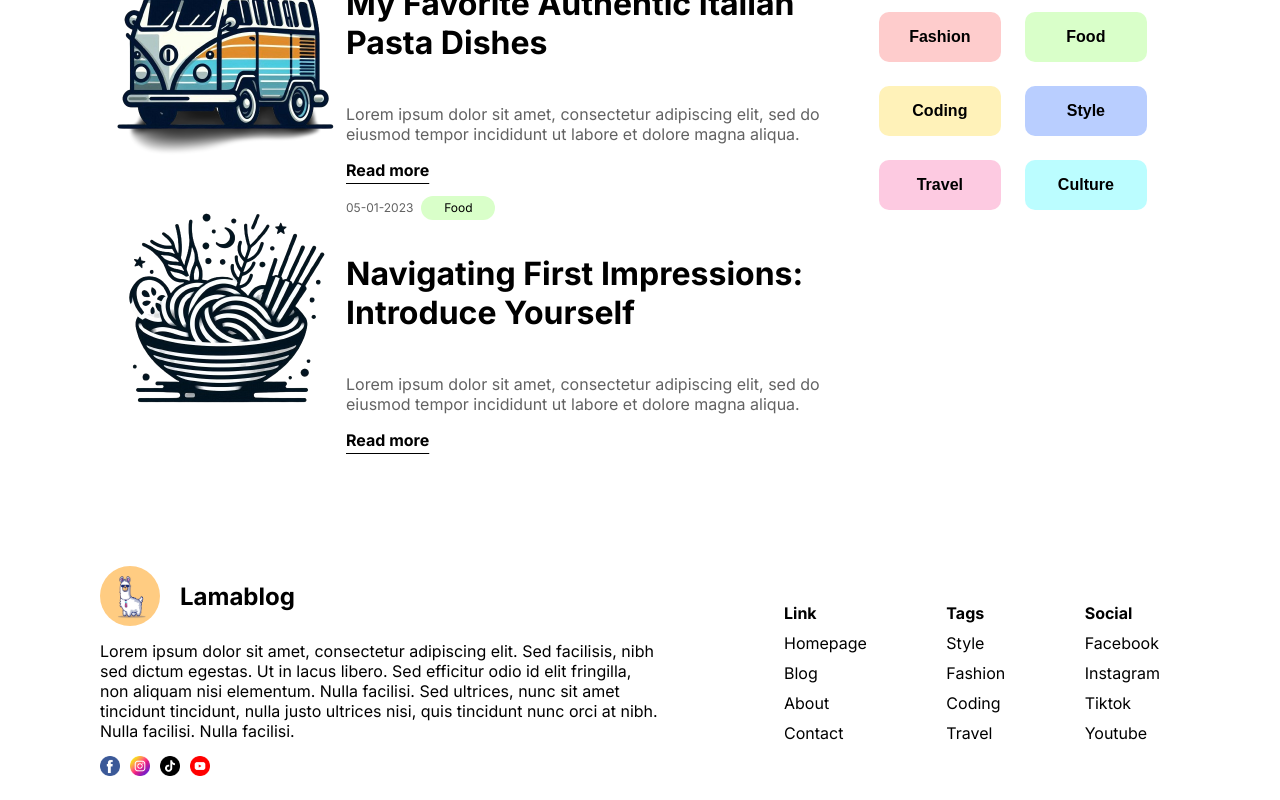
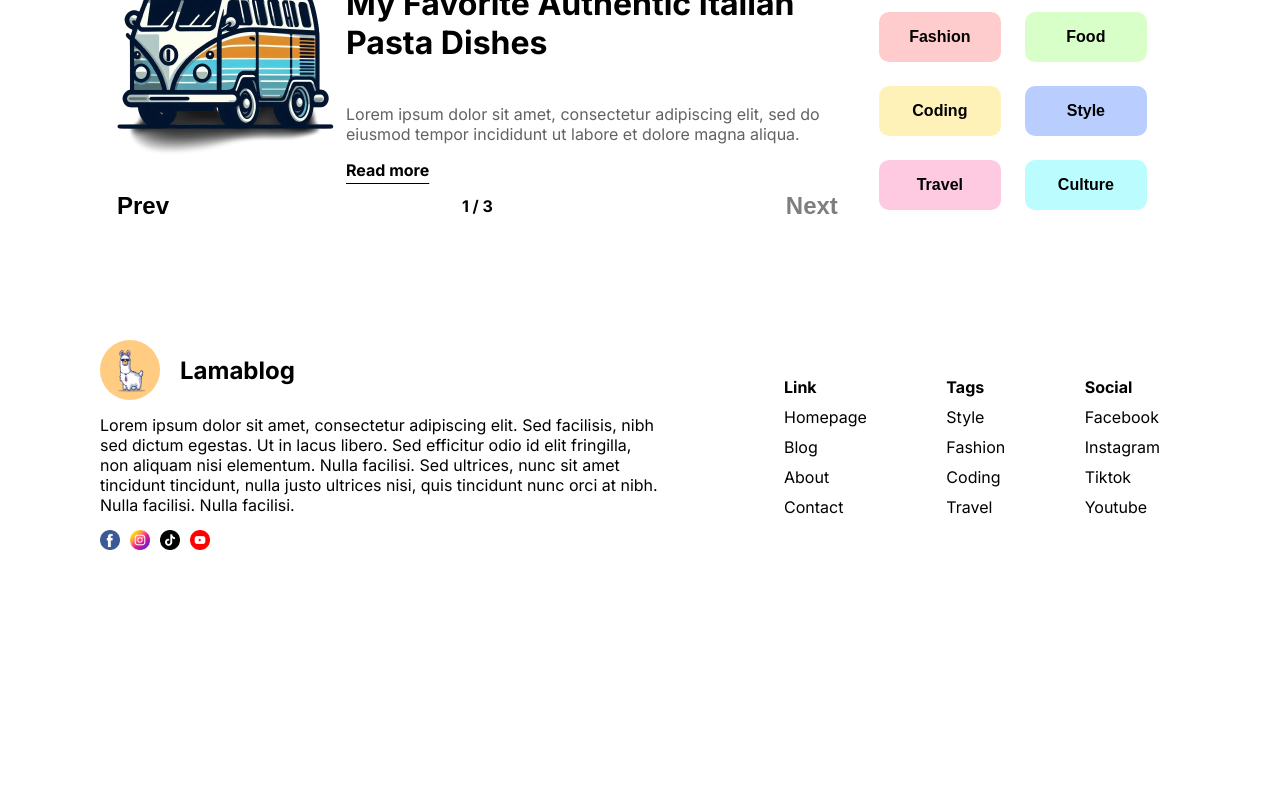
Before and after one commit to Jejugo/blog_ui, a Next.js app: page / in a window 1280 px wide. Shown: the part 1919-2719 px from the top of the page. After the commit the page ends 2493 px from the top, so only its background shows below. Built offline with nearby package versions, Linux system fonts and the light colour scheme.

Commit message:
feature/including button on recent posts

```diff
--- a/src/components/RecentPosts/RecentPosts.style.js
+++ b/src/components/RecentPosts/RecentPosts.style.js
@@ -10,8 +10,37 @@ export const Title = styled.div`
   font-weight: ${({ theme }) => theme.fontWeights.bold};
 `
 
+export const Page = styled.div`
+  font-size: ${({ theme }) => theme.fontSizes.small};
+  text-align: center;
+  margin: ${({ theme }) => theme.spacings.small} auto;
+  font-weight: ${({ theme }) => theme.fontWeights.bold};
+`
+
 export const Wrapper = styled.div`
   flex: 5;
   gap: ${({ theme }) => theme.spacings.small};
   margin: ${({ theme }) => theme.spacings.small} auto;
 `
+
+export const Buttons = styled.div`
+  display: flex;
+  justify-content: space-between;
+  margin: ${({ theme }) => theme.spacings.small} auto;
+`
+
+export const Button = styled.button`
+  border: none;
+  background-color: transparent;
+  cursor: pointer;
+  font-size: ${({ theme }) => theme.fontSizes.medium};
+  font-weight: ${({ theme }) => theme.fontWeights.bold};
+  color: ${({ theme }) => theme.colors.primary};
+  margin-left: 15px;
+  margin-right: 15px;
+
+  &:disabled {
+    cursor: not-allowed;
+    opacity: 0.5;
+  }
+`
--- a/src/components/RecentPosts/index.jsx
+++ b/src/components/RecentPosts/index.jsx
@@ -3,7 +3,6 @@ import * as S from "./RecentPosts.style"
 import computer from "@/images/Computer.png"
 import fashionMan from "@/images/Fashion_Man.png"
 import kombi from "@/images/Kombi.png"
-import pasta from "@/images/Pasta.png"
 
 const posts = [
   {
@@ -33,16 +32,12 @@ const posts = [
     description:
       "Lorem ipsum dolor sit amet, consectetur adipiscing elit, sed do eiusmod tempor incididunt ut labore et dolore magna aliqua.",
   },
-  {
-    image: pasta,
-    date: "05-01-2023",
-    category: "Food",
-    title: "Navigating First Impressions: Introduce Yourself",
-    link: "/",
-    description:
-      "Lorem ipsum dolor sit amet, consectetur adipiscing elit, sed do eiusmod tempor incididunt ut labore et dolore magna aliqua.",
-  },
 ]
+// Mudar isso aqui para pegar da requisição
+const firstPage = false
+
+const lastPage = true
+
 export default function MostPopular() {
   return (
     <S.Wrapper>
@@ -50,6 +45,11 @@ export default function MostPopular() {
       {posts.map((item, index) => (
         <Post postItem={item} key={index} />
       ))}
+      <S.Buttons>
+        <S.Button disabled={firstPage}>Prev</S.Button>
+        <S.Page>1 / 3</S.Page>
+        <S.Button disabled={lastPage}>Next</S.Button>
+      </S.Buttons>
     </S.Wrapper>
   )
 }
```
